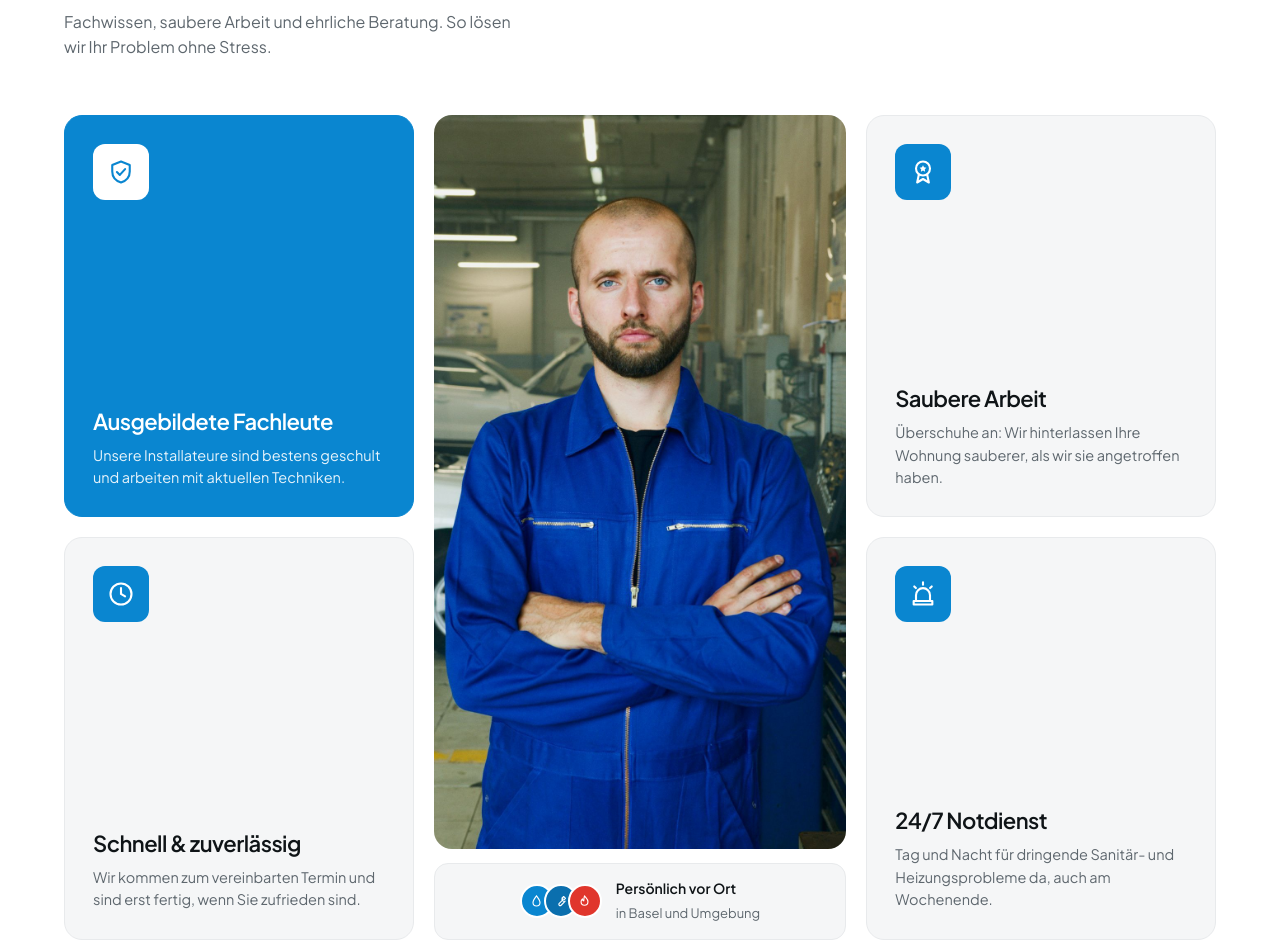
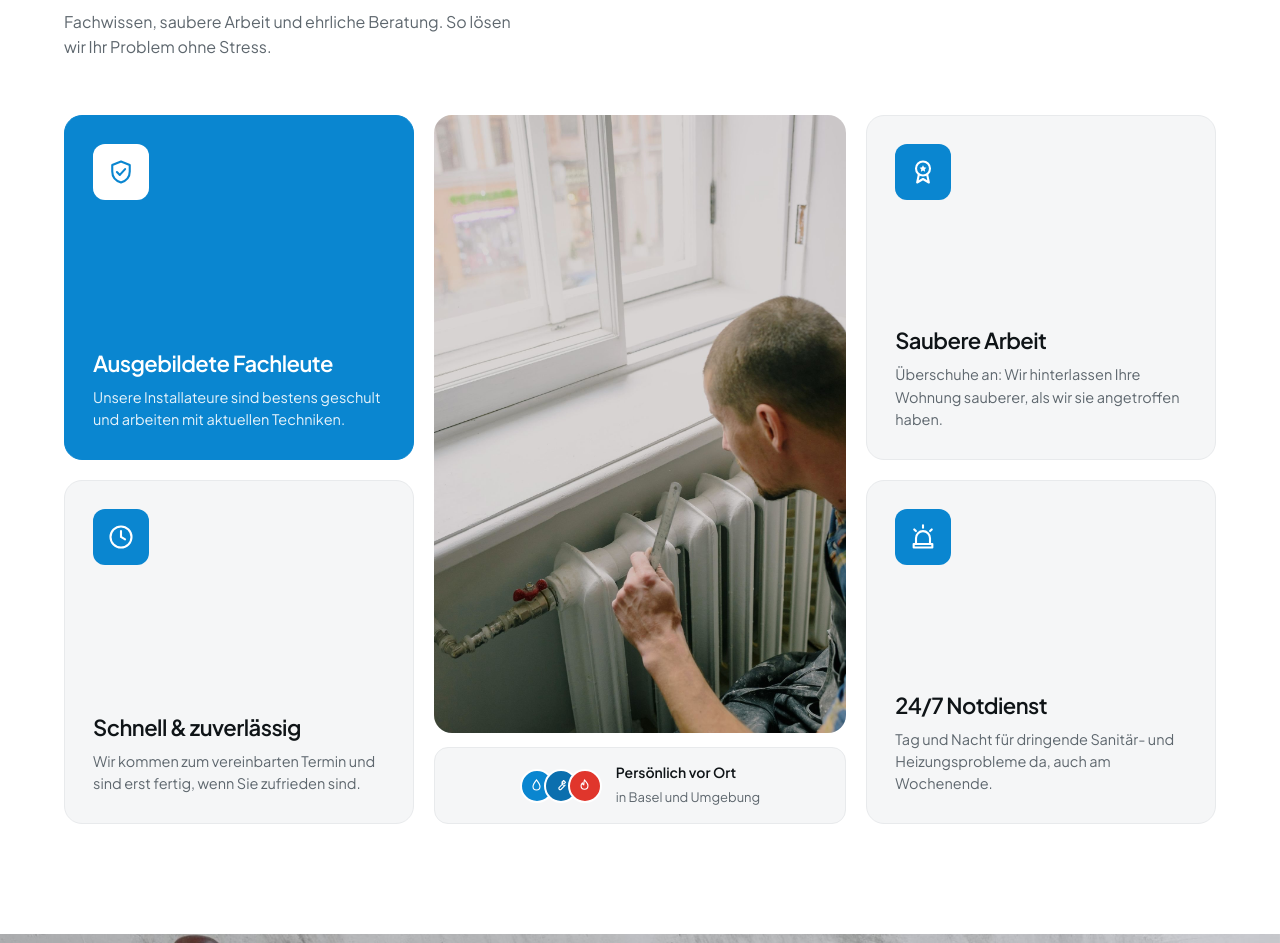
Before and after one commit to berwegerdigital/sanitaer-bebbi, a plain HTML site: page index.html in a window 1280 px wide. Shown: the part 2603-3546 px from the top of the page. Drawn offline with Linux system fonts and the light colour scheme.

Commit message:
Neues Foto in index.html einbinden
Co-Authored-By: Claude Opus 5.5 <noreply@anthropic.com>
Claude-Session: https://claude.ai/code/session_01NCim4w38Gxnp92gErMz8ZF

```diff
--- a/index.html
+++ b/index.html
@@ -505,7 +505,7 @@ footer{background:var(--accent);color:#fff;overflow:hidden}
         <div class="wcard"><span class="wi"><svg width="28" height="28"><use href="#i-clock"/></svg></span><div><h3>Schnell &amp; zuverlässig</h3><p>Wir kommen zum vereinbarten Termin und sind erst fertig, wenn Sie zufrieden sind.</p></div></div>
       </div>
       <div class="why-mid">
-        <div class="ph"><img src="img/why.jpg" alt="Sanitär in blauer Arbeitskleidung mit verschränkten Armen" loading="lazy"></div>
+        <div class="ph"><img src="img/why_heizung.jpg" alt="Installateur montiert einen Heizkörper unter dem Fenster" loading="lazy" style="object-position:40% 88%"></div>
         <div class="trust">
           <div class="badges" aria-hidden="true"><span><svg width="15" height="15" style="color:#fff"><use href="#i-drop"/></svg></span><span><svg width="15" height="15" style="color:#fff"><use href="#i-wrench"/></svg></span><span><svg width="15" height="15" style="color:#fff"><use href="#i-flame"/></svg></span></div>
           <div><b>Persönlich vor Ort</b><small>in Basel und Umgebung</small></div>
```
